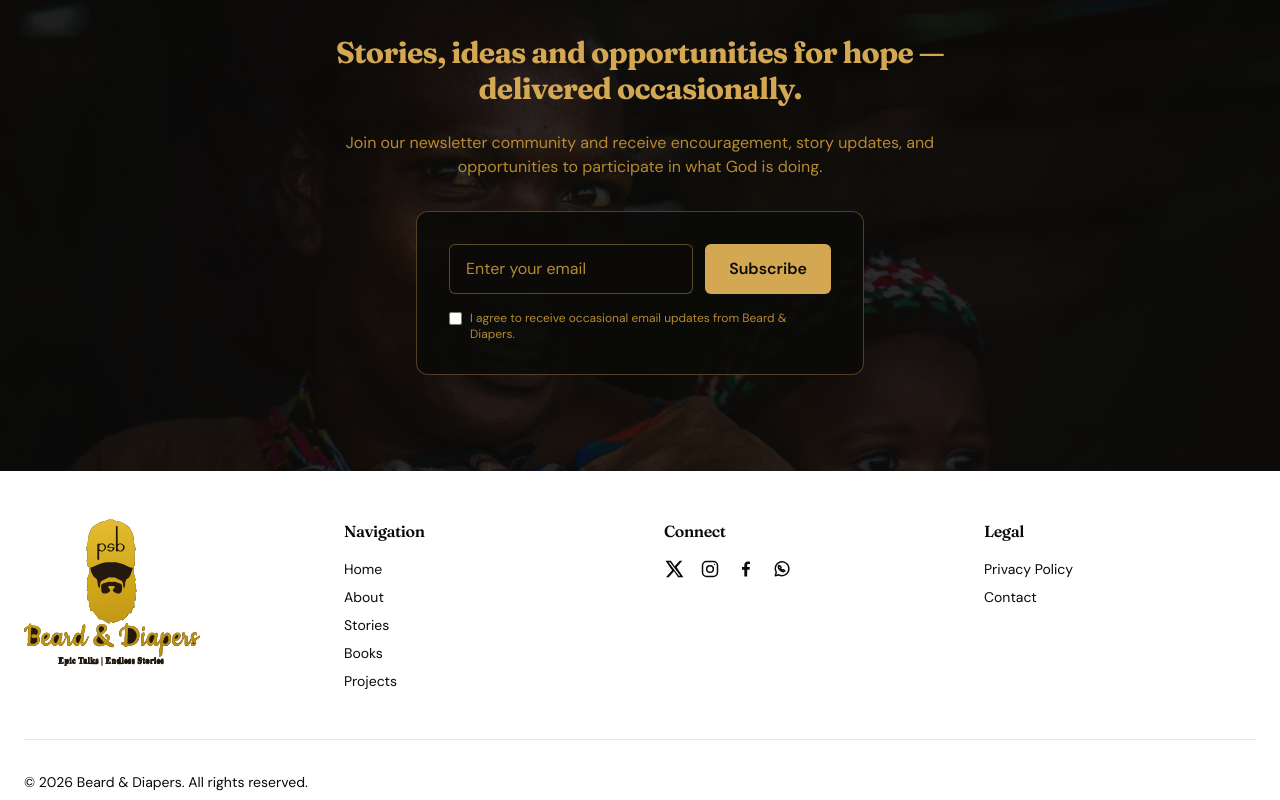
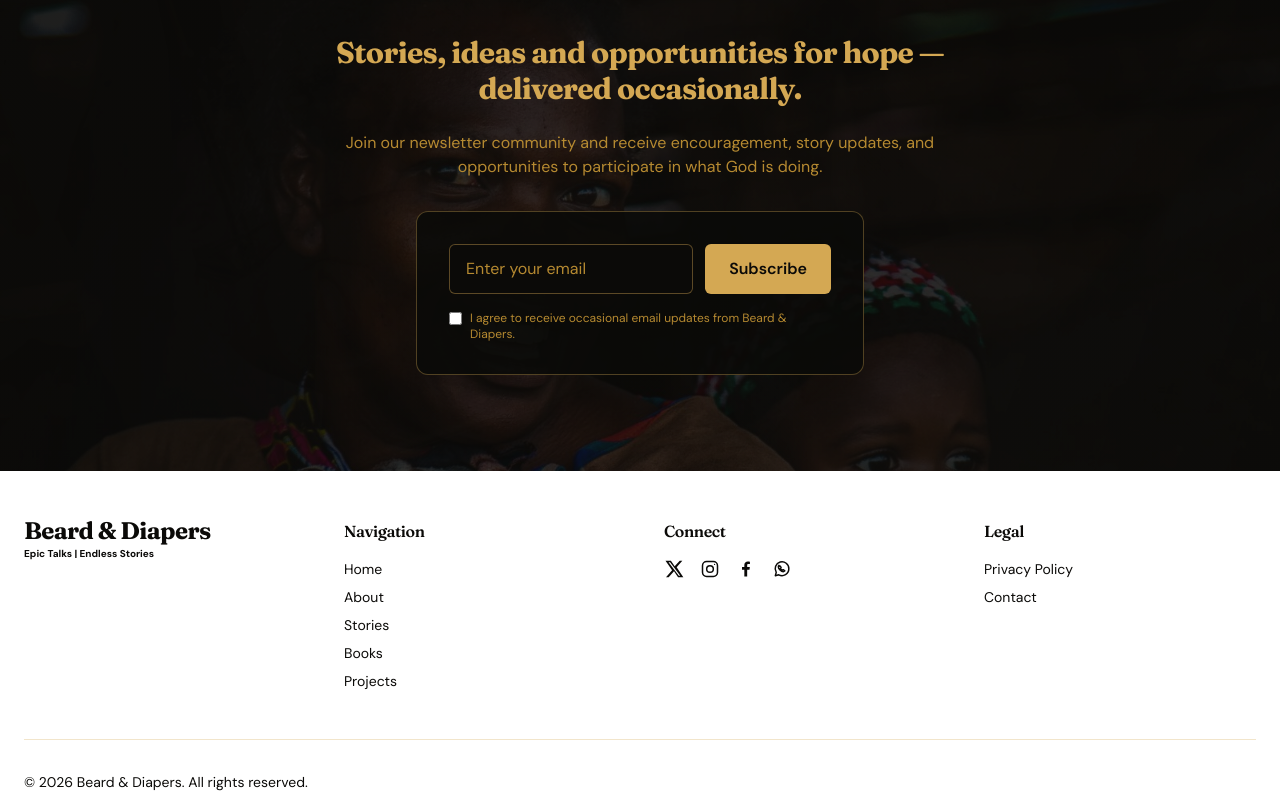
Before and after one commit to Amonochuka/blog, a Next.js app: page / in a window 1280 px wide. Shown: the part 4032-4832 px from the top of the page. Built offline with nearby package versions, Linux system fonts and the light colour scheme.

Commit message:
Use black text brand lockup in white footer

```diff
--- a/src/components/Footer.tsx
+++ b/src/components/Footer.tsx
@@ -1,4 +1,3 @@
-import Image from "next/image";
 import Link from "next/link";
 
 export function Footer() {
@@ -7,15 +6,13 @@ export function Footer() {
       <div className="max-w-7xl mx-auto px-6">
         <div className="grid grid-cols-1 md:grid-cols-2 lg:grid-cols-4 gap-12 mb-12">
           <div>
-            <Link href="/" aria-label="Beard & Diapers home" className="inline-flex rounded-sm focus-visible:outline-2 focus-visible:outline-offset-4 focus-visible:outline-brand-gold">
-              <Image
-                src="/images/beard-diapers-logo.svg"
-                alt="Beard & Diapers — Epic Talks | Endless Stories"
-                width={240}
-                height={201}
-                unoptimized
-                className="mb-5 h-auto w-40 sm:w-44"
-              />
+            <Link href="/" aria-label="Beard & Diapers home" className="inline-flex flex-col gap-1 rounded-sm text-brand-black focus-visible:outline-2 focus-visible:outline-offset-4 focus-visible:outline-brand-gold">
+              <span className="font-serif text-2xl font-bold leading-none tracking-tight">
+                Beard &amp; Diapers
+              </span>
+              <span className="font-sans text-[10px] font-bold leading-snug">
+                Epic Talks | Endless Stories
+              </span>
             </Link>
           </div>
 
```
Also changed, not shown: public/images/beard-diapers-logo.svg.
